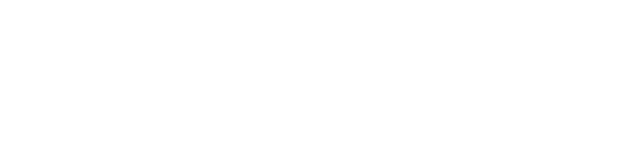
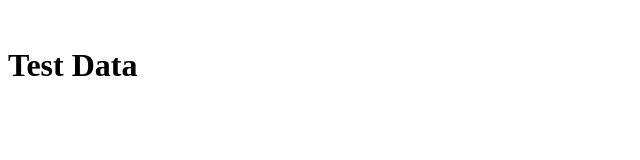
Before and after one commit to vinay1307/test28June, a plain HTML site: page githubTest/WebContent/index.html in a window 1280 px wide. Shown: the whole page, without its empty margins (0-640 px from the left). Drawn offline with Linux system fonts and the light colour scheme.

Commit message:
6th commit

```diff
--- a/githubTest/WebContent/index.html
+++ b/githubTest/WebContent/index.html
@@ -12,7 +12,7 @@
 			<img alt="" src="">
 
 			<span>
-
+				<h1> Test Data </h1>
 			</span>
 		</div>
 	</body>
```
